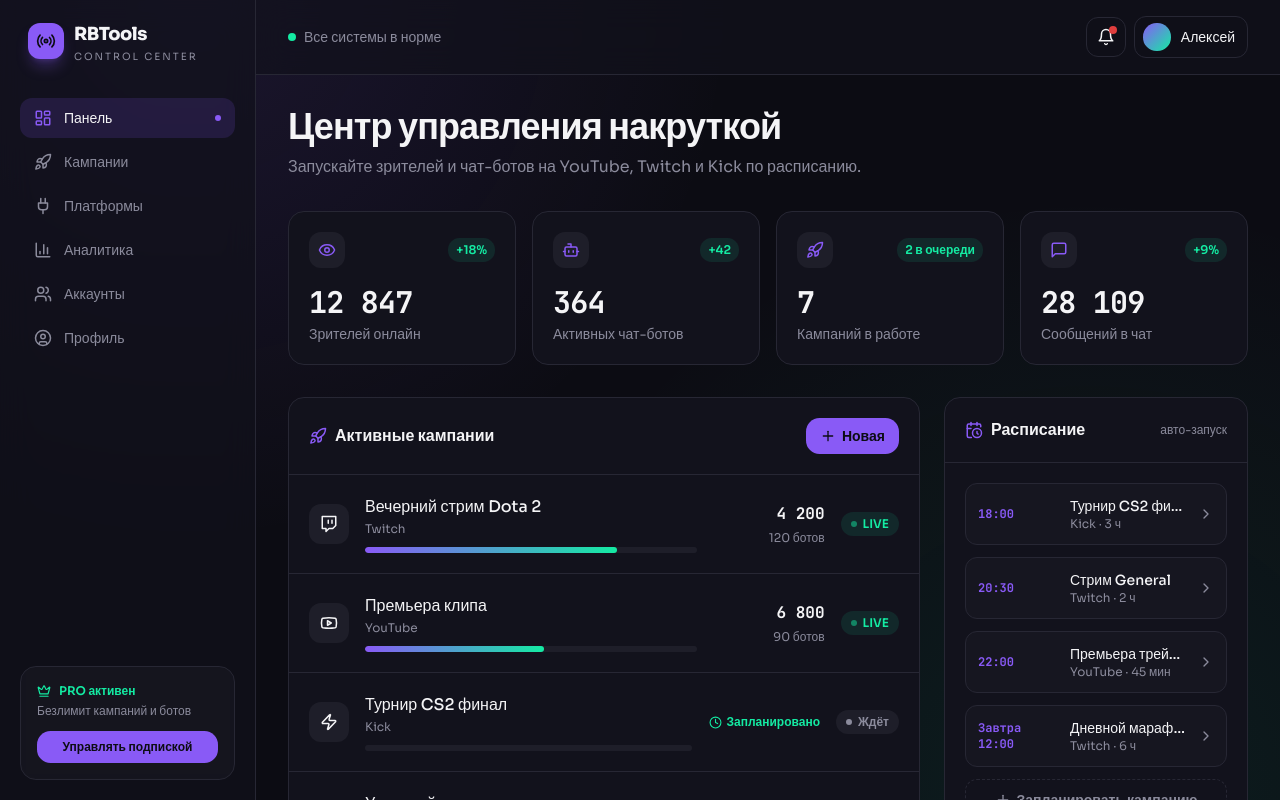
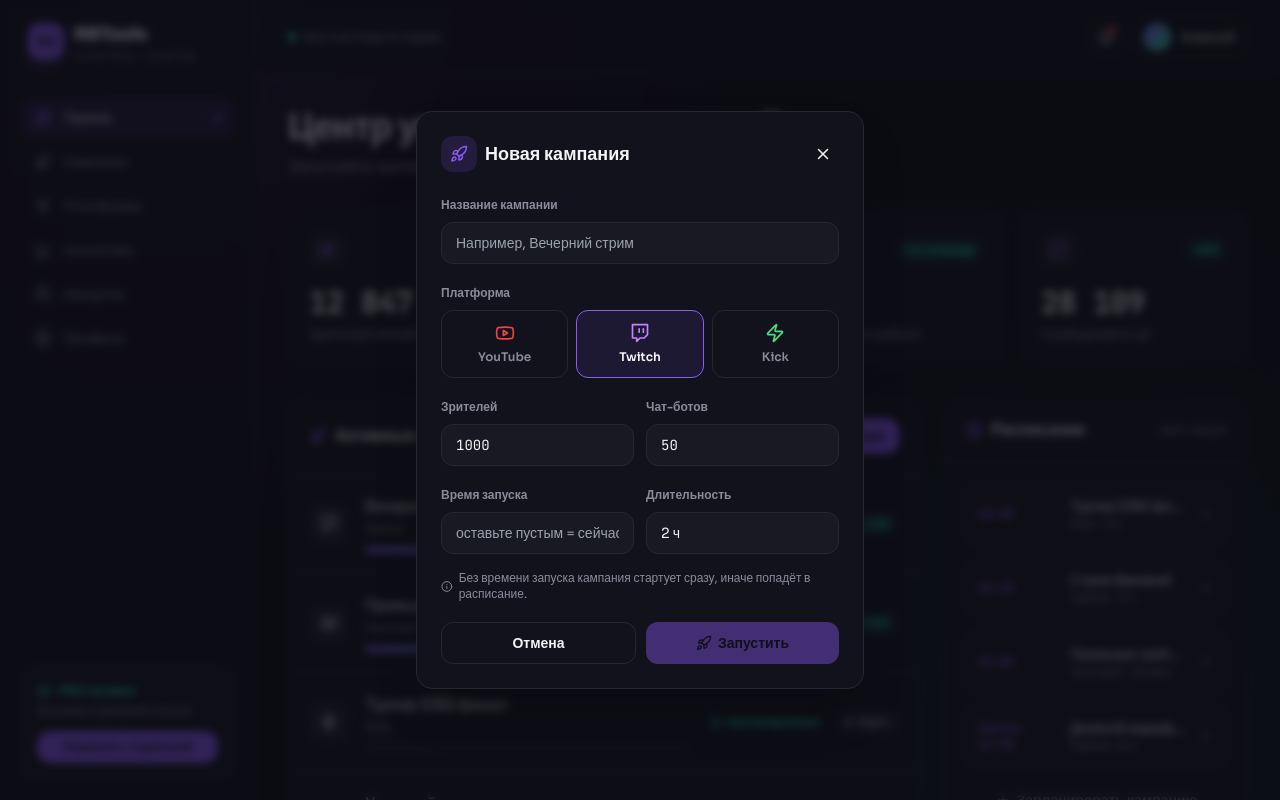
Before and after one commit to pr-poehali-dev/view-growth-bot, a React (Vite) app: page / in a window 1280 px wide. Both pictures are taken after a click on the button "Новая". Shown: the top 800 px of the page. Built offline with nearby package versions, Linux system fonts and the light colour scheme.

Commit message:
Fix: Approve request

```diff
--- a/src/pages/Index.tsx
+++ b/src/pages/Index.tsx
@@ -23,22 +23,68 @@ const STATS = [
   { label: 'Сообщений в чат', value: '28 109', delta: '+9%', icon: 'MessageSquare', up: true },
 ];
 
-const CAMPAIGNS = [
+const PLATFORM_META: Record<string, { icon: string; color: string }> = {
+  YouTube: { icon: 'Youtube', color: 'text-red-500' },
+  Twitch: { icon: 'Twitch', color: 'text-purple-400' },
+  Kick: { icon: 'Zap', color: 'text-green-400' },
+};
+
+type Campaign = {
+  name: string; platform: string; icon: string;
+  viewers: number; bots: number; progress: number; state: string;
+};
+
+type Scheduled = { time: string; name: string; platform: string; dur: string };
+
+const INITIAL_CAMPAIGNS: Campaign[] = [
   { name: 'Вечерний стрим Dota 2', platform: 'Twitch', icon: 'Twitch', viewers: 4200, bots: 120, progress: 76, state: 'live' },
   { name: 'Премьера клипа', platform: 'YouTube', icon: 'Youtube', viewers: 6800, bots: 90, progress: 54, state: 'live' },
   { name: 'Турнир CS2 финал', platform: 'Kick', icon: 'Zap', viewers: 0, bots: 0, progress: 0, state: 'scheduled' },
   { name: 'Утренний подкаст', platform: 'YouTube', icon: 'Youtube', viewers: 1850, bots: 54, progress: 31, state: 'live' },
 ];
 
-const SCHEDULE = [
+const INITIAL_SCHEDULE: Scheduled[] = [
   { time: '18:00', name: 'Турнир CS2 финал', platform: 'Kick', dur: '3 ч' },
   { time: '20:30', name: 'Стрим General', platform: 'Twitch', dur: '2 ч' },
   { time: '22:00', name: 'Премьера трейлера', platform: 'YouTube', dur: '45 мин' },
   { time: 'Завтра 12:00', name: 'Дневной марафон', platform: 'Twitch', dur: '6 ч' },
 ];
 
+const EMPTY_FORM = { name: '', platform: 'Twitch', viewers: 1000, bots: 50, time: '', dur: '2 ч' };
+
 const Index = () => {
   const [active, setActive] = useState('dashboard');
+  const [campaigns, setCampaigns] = useState<Campaign[]>(INITIAL_CAMPAIGNS);
+  const [schedule, setSchedule] = useState<Scheduled[]>(INITIAL_SCHEDULE);
+  const [modalOpen, setModalOpen] = useState(false);
+  const [form, setForm] = useState({ ...EMPTY_FORM });
+
+  const openModal = () => { setForm({ ...EMPTY_FORM }); setModalOpen(true); };
+
+  const submitCampaign = () => {
+    if (!form.name.trim()) return;
+    const meta = PLATFORM_META[form.platform];
+    const scheduled = form.time.trim().length > 0;
+    setCampaigns((prev) => [
+      {
+        name: form.name.trim(),
+        platform: form.platform,
+        icon: meta.icon,
+        viewers: scheduled ? 0 : Number(form.viewers),
+        bots: scheduled ? 0 : Number(form.bots),
+        progress: scheduled ? 0 : 5,
+        state: scheduled ? 'scheduled' : 'live',
+      },
+      ...prev,
+    ]);
+    if (scheduled) {
+      setSchedule((prev) => [
+        { time: form.time.trim(), name: form.name.trim(), platform: form.platform, dur: form.dur },
+        ...prev,
+      ]);
+    }
+    setModalOpen(false);
+  };
 
   return (
     <div className="min-h-screen flex text-foreground">
@@ -147,12 +193,12 @@ const Index = () => {
                   <Icon name="Rocket" size={18} className="text-primary" />
                   <h2 className="font-semibold">Активные кампании</h2>
                 </div>
-                <button className="flex items-center gap-1.5 text-sm font-semibold px-3.5 py-2 rounded-lg bg-primary text-primary-foreground hover:opacity-90 transition">
+                <button onClick={openModal} className="flex items-center gap-1.5 text-sm font-semibold px-3.5 py-2 rounded-lg bg-primary text-primary-foreground hover:opacity-90 transition">
                   <Icon name="Plus" size={16} /> Новая
                 </button>
               </div>
               <div className="divide-y divide-border">
-                {CAMPAIGNS.map((c) => (
+                {campaigns.map((c) => (
                   <div key={c.name} className="p-5 flex items-center gap-4 hover:bg-secondary/30 transition-colors">
                     <div className="h-10 w-10 rounded-xl bg-secondary grid place-items-center shrink-0">
                       <Icon name={c.icon} size={18} />
@@ -198,7 +244,7 @@ const Index = () => {
                 <span className="ml-auto text-xs text-muted-foreground">авто-запуск</span>
               </div>
               <div className="p-5 space-y-3">
-                {SCHEDULE.map((s) => (
+                {schedule.map((s) => (
                   <div key={s.name} className="flex items-center gap-3 p-3 rounded-xl border border-border bg-secondary/30 hover:border-primary/40 transition-colors">
                     <div className="font-mono-num text-xs font-semibold text-primary w-20 shrink-0">{s.time}</div>
                     <div className="min-w-0 flex-1">
@@ -208,7 +254,7 @@ const Index = () => {
                     <Icon name="ChevronRight" size={16} className="text-muted-foreground shrink-0" />
                   </div>
                 ))}
-                <button className="w-full flex items-center justify-center gap-1.5 text-sm font-semibold py-2.5 rounded-xl border border-dashed border-border text-muted-foreground hover:text-foreground hover:border-primary/50 transition">
+                <button onClick={openModal} className="w-full flex items-center justify-center gap-1.5 text-sm font-semibold py-2.5 rounded-xl border border-dashed border-border text-muted-foreground hover:text-foreground hover:border-primary/50 transition">
                   <Icon name="Plus" size={16} /> Запланировать кампанию
                 </button>
               </div>
@@ -240,6 +286,118 @@ const Index = () => {
           </section>
         </div>
       </main>
+
+      {/* Modal: New campaign */}
+      {modalOpen && (
+        <div
+          className="fixed inset-0 z-50 flex items-end sm:items-center justify-center p-0 sm:p-6 bg-background/70 backdrop-blur-sm animate-fade-in-up"
+          onClick={() => setModalOpen(false)}
+        >
+          <div
+            className="w-full sm:max-w-md rounded-t-3xl sm:rounded-2xl border border-border bg-card p-6 shadow-2xl"
+            onClick={(e) => e.stopPropagation()}
+          >
+            <div className="flex items-center gap-2 mb-5">
+              <div className="h-9 w-9 rounded-xl bg-primary/15 grid place-items-center">
+                <Icon name="Rocket" size={18} className="text-primary" />
+              </div>
+              <h2 className="font-bold text-lg">Новая кампания</h2>
+              <button onClick={() => setModalOpen(false)} className="ml-auto h-8 w-8 grid place-items-center rounded-lg hover:bg-secondary transition">
+                <Icon name="X" size={18} />
+              </button>
+            </div>
+
+            <div className="space-y-4">
+              <div>
+                <label className="text-xs font-semibold text-muted-foreground">Название кампании</label>
+                <input
+                  value={form.name}
+                  onChange={(e) => setForm({ ...form, name: e.target.value })}
+                  placeholder="Например, Вечерний стрим"
+                  className="mt-1.5 w-full rounded-xl bg-secondary/60 border border-border px-3.5 py-2.5 text-sm outline-none focus:border-primary transition"
+                />
+              </div>
+
+              <div>
+                <label className="text-xs font-semibold text-muted-foreground">Платформа</label>
+                <div className="mt-1.5 grid grid-cols-3 gap-2">
+                  {(['YouTube', 'Twitch', 'Kick'] as const).map((p) => (
+                    <button
+                      key={p}
+                      onClick={() => setForm({ ...form, platform: p })}
+                      className={`flex flex-col items-center gap-1.5 py-3 rounded-xl border text-xs font-semibold transition ${
+                        form.platform === p ? 'border-primary bg-primary/10 text-foreground' : 'border-border text-muted-foreground hover:bg-secondary/60'
+                      }`}
+                    >
+                      <Icon name={PLATFORM_META[p].icon} size={20} className={PLATFORM_META[p].color} />
+                      {p}
+                    </button>
+                  ))}
+                </div>
+              </div>
+
+              <div className="grid grid-cols-2 gap-3">
+                <div>
+                  <label className="text-xs font-semibold text-muted-foreground">Зрителей</label>
+                  <input
+                    type="number"
+                    value={form.viewers}
+                    onChange={(e) => setForm({ ...form, viewers: Number(e.target.value) })}
+                    className="mt-1.5 w-full rounded-xl bg-secondary/60 border border-border px-3.5 py-2.5 text-sm font-mono-num outline-none focus:border-primary transition"
+                  />
+                </div>
+                <div>
+                  <label className="text-xs font-semibold text-muted-foreground">Чат-ботов</label>
+                  <input
+                    type="number"
+                    value={form.bots}
+                    onChange={(e) => setForm({ ...form, bots: Number(e.target.value) })}
+                    className="mt-1.5 w-full rounded-xl bg-secondary/60 border border-border px-3.5 py-2.5 text-sm font-mono-num outline-none focus:border-primary transition"
+                  />
+                </div>
+              </div>
+
+              <div className="grid grid-cols-2 gap-3">
+                <div>
+                  <label className="text-xs font-semibold text-muted-foreground">Время запуска</label>
+                  <input
+                    value={form.time}
+                    onChange={(e) => setForm({ ...form, time: e.target.value })}
+                    placeholder="оставьте пустым = сейчас"
+                    className="mt-1.5 w-full rounded-xl bg-secondary/60 border border-border px-3.5 py-2.5 text-sm outline-none focus:border-primary transition"
+                  />
+                </div>
+                <div>
+                  <label className="text-xs font-semibold text-muted-foreground">Длительность</label>
+                  <input
+                    value={form.dur}
+                    onChange={(e) => setForm({ ...form, dur: e.target.value })}
+                    className="mt-1.5 w-full rounded-xl bg-secondary/60 border border-border px-3.5 py-2.5 text-sm outline-none focus:border-primary transition"
+                  />
+                </div>
+              </div>
+
+              <p className="text-xs text-muted-foreground flex items-center gap-1.5">
+                <Icon name="Info" size={13} />
+                Без времени запуска кампания стартует сразу, иначе попадёт в расписание.
+              </p>
+
+              <div className="flex gap-2.5 pt-1">
+                <button onClick={() => setModalOpen(false)} className="flex-1 py-2.5 rounded-xl border border-border text-sm font-semibold hover:bg-secondary/60 transition">
+                  Отмена
+                </button>
+                <button
+                  onClick={submitCampaign}
+                  disabled={!form.name.trim()}
+                  className="flex-1 py-2.5 rounded-xl bg-primary text-primary-foreground text-sm font-semibold hover:opacity-90 transition disabled:opacity-40 disabled:cursor-not-allowed flex items-center justify-center gap-1.5"
+                >
+                  <Icon name="Rocket" size={16} /> Запустить
+                </button>
+              </div>
+            </div>
+          </div>
+        </div>
+      )}
     </div>
   );
 };
```
